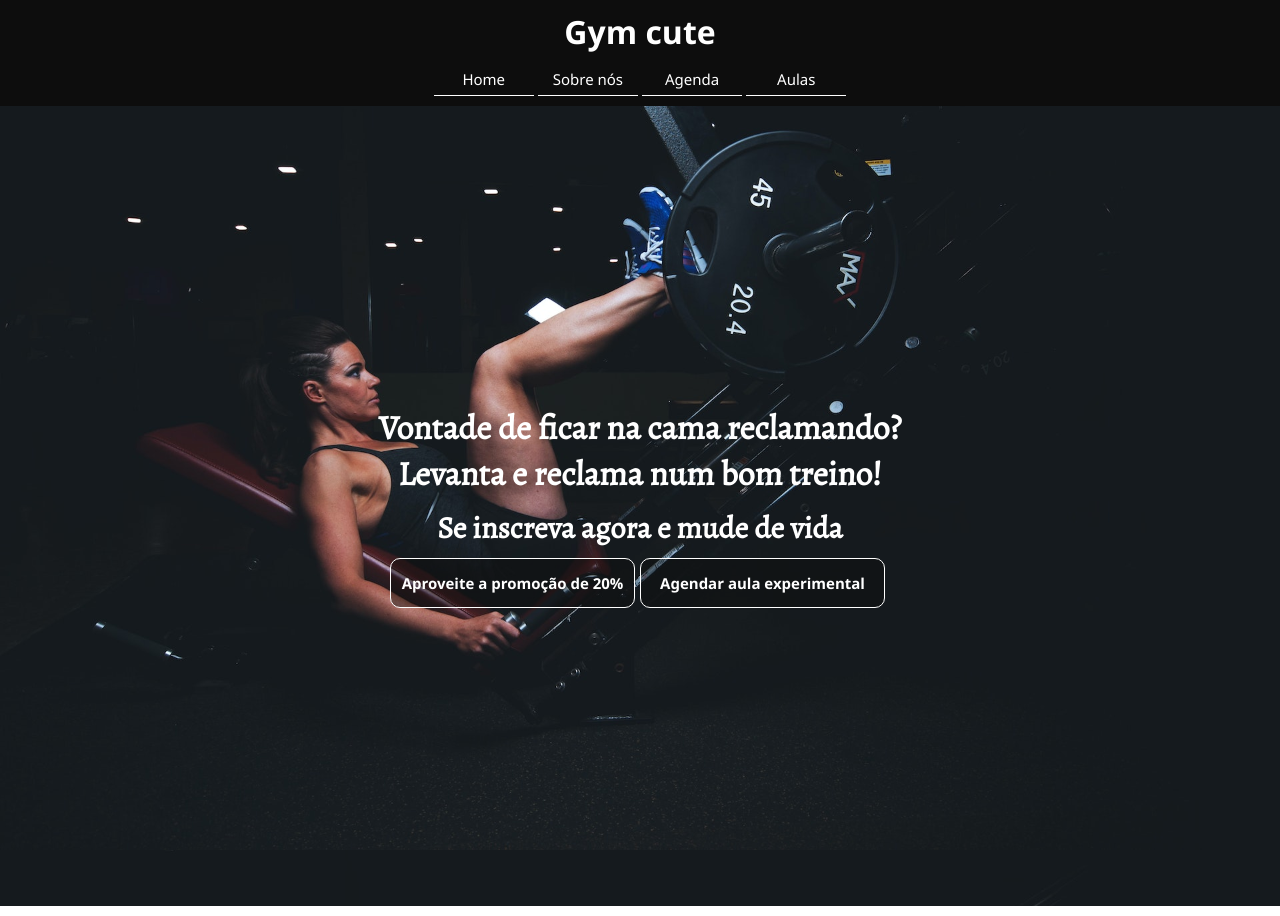
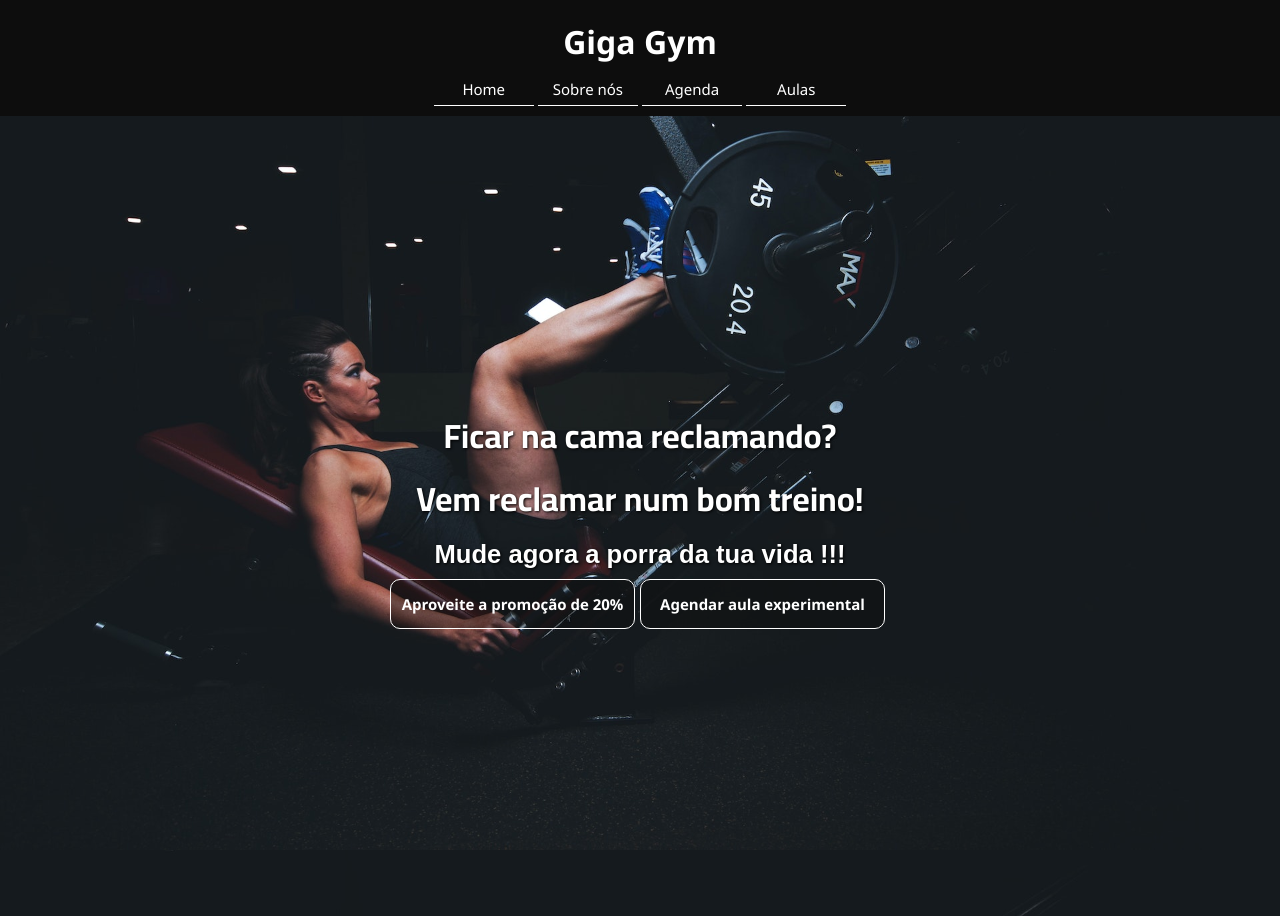
Before and after one commit to Mikaelo-dev/Gym, a plain HTML site: page index.html in a window 1280 px wide. Drawn offline with nearby package versions, Linux system fonts and the light colour scheme.

```diff
--- a/css/media.css
+++ b/css/media.css
@@ -5,7 +5,14 @@
     Desktops, large screens – 1025px — 1200px.
     Extra large screens, TV – 1201px, and more.
 */
-
+@media screen and (min-width:424px) and (max-width:481px) {
+    h1.frase{
+        font-size: 1.5em;
+    }
+    article h2{
+        font-size: 1.3em
+    }
+}
 @media screen and (min-width:481px) {
     nav{
         display: block;
@@ -42,7 +49,7 @@
         font-size: 1.7em;
     }
     main h2{
-        font-size: 1.5em;
+        font-size: 1.4em;
     }
     main article{
         width: 500px;
@@ -60,7 +67,7 @@
         font-size: 1.9em;
     }
     main h2{
-        font-size: 1.8em;
+        font-size: 1.5em;
     }
     article div.btns{
         width: 400px;
@@ -82,7 +89,7 @@
         font-size: 2.1em;
     }
     main h2{
-        font-size: 1.9em;
+        font-size: 1.6em;
     }
     article div.btns{
         width: 500px;
--- a/css/style.css
+++ b/css/style.css
@@ -1,6 +1,6 @@
 @charset "UTF-8";
-@import url('https://fonts.googleapis.com/css2?family=Alegreya&display=swap');
-/* font-family: 'Alegreya', serif; */
+@import url('https://fonts.googleapis.com/css2?family=Cairo:wght@400;500;600;700;900&display=swap');
+/* font-family: 'Cairo', sans-serif; */
 
 /* All medias */
 
@@ -12,7 +12,7 @@ html{
 header{
     background-color: #0d0d0d;
     text-align: center;
-    padding-top: 10px;
+    padding-top: 20px;
     margin: 0px;
 }
 h1.title{
@@ -63,17 +63,20 @@ main{
 }
 main article{
     text-align: center;
-    width: 300px;
+    width: 310px;
 }
 h1.frase{
     font-size: 1.3em;
+    font-weight: 700;
     color: white;
-    font-family: 'Alegreya', serif;
+    font-family: 'Cairo', sans-serif;
+    text-shadow: 1px 1px 3px black;
 }
 h2{
-    font-size: 1.1em;
+    font-size: 1em;
     color: white;
-    font-family: 'Alegreya', serif;
+    font-family: 'Oswald', sans-serif;
+    text-shadow: 1px 1px 3px black;
     margin: 10px 0px;
 }
 div.btns{
--- a/index.html
+++ b/index.html
@@ -12,7 +12,7 @@
 </head>
 <body>
     <header>
-        <h1 class="title">Gym cute</h1>
+        <h1 class="title">Giga Gym</h1>
         <span id="burger" onclick="showMenu()" class="material-symbols-outlined">menu</span>
         <nav id="itens">
             <ul>
@@ -25,8 +25,9 @@
     </header>
     <main>
         <article>
-            <h1 class="frase">Vontade de ficar na cama reclamando? <br> Levanta e reclama num bom treino!</h1>
-            <h2>Se inscreva agora e mude de vida</h2>
+            <h1 class="frase">Ficar na cama reclamando? <br> </h1>
+            <h1 class="frase">Vem reclamar num bom treino!</h1>
+            <h2>Mude agora a porra da tua vida !!!</h2>
             <div class="btns">
                 <button class="btn-desc">Aproveite a promoção de 20%</button>
                 <button class="btn-expe">Agendar aula experimental</button>
```
